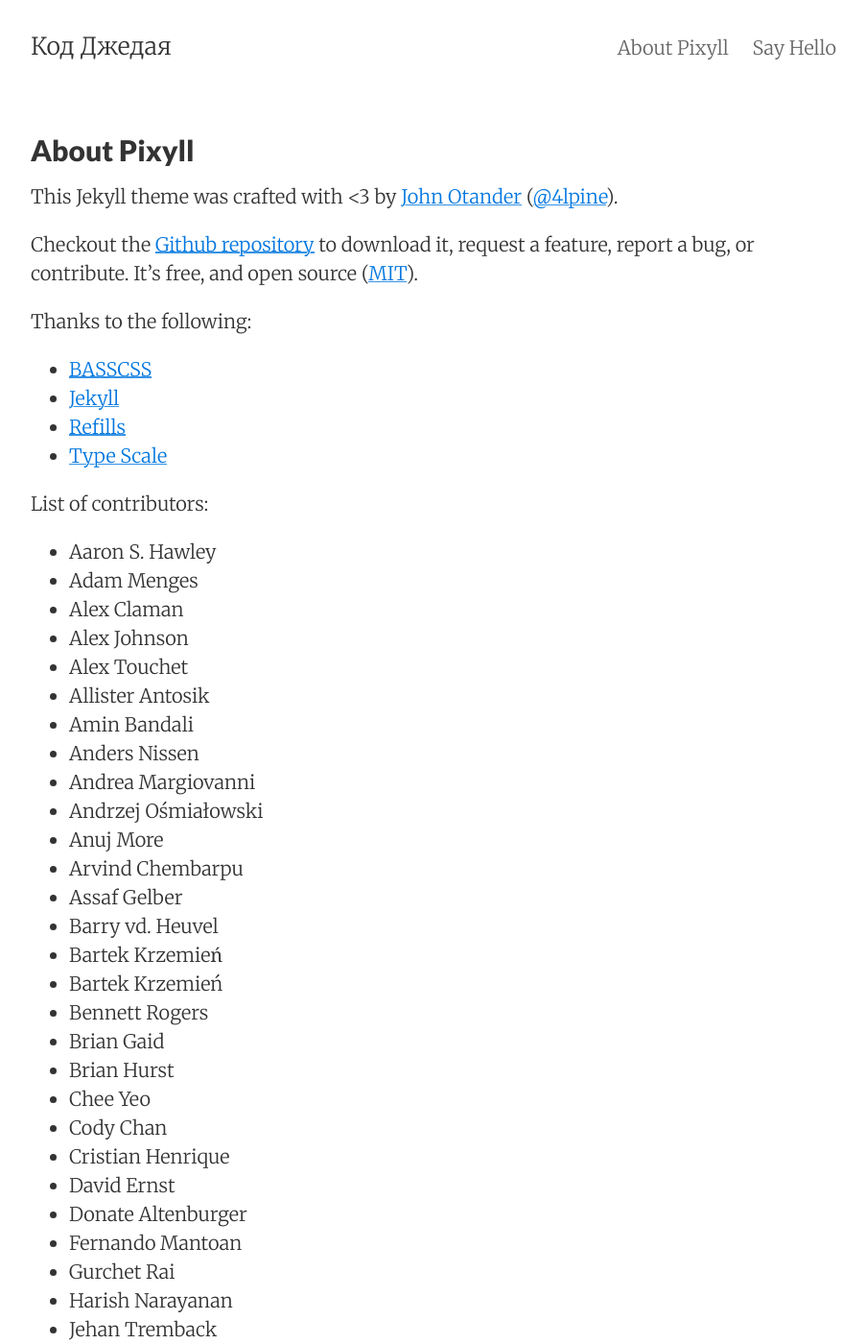
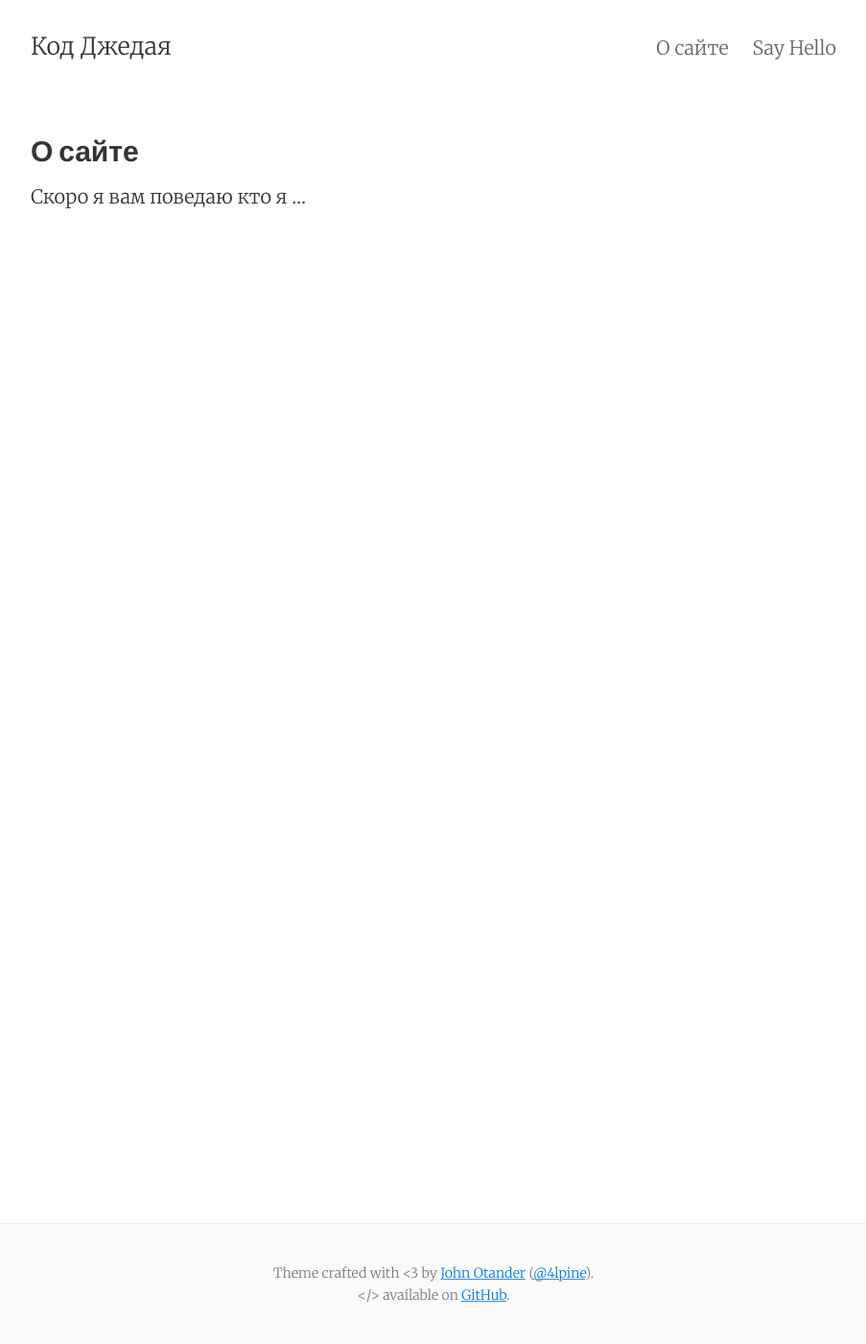
Before and after one commit to sexualanimal/jedicode.co, a Jekyll site: the page built from about.md, in a window 1280 px wide and 1400 px high. Shown: the whole window at 96% size, without its empty margins (188-1091 px from the left). Built offline with Jekyll 4.4.1, drawn with Linux system fonts in a browser that asks for light colours; some of the changed text lies outside the part shown.

Commit message:
Changed about page.

```diff
--- a/about.md
+++ b/about.md
@@ -1,87 +1,8 @@
 ---
 layout: page
-title: About Pixyll
+title: О сайте
 permalink: /about/
 tags: about
 ---
 
-This Jekyll theme was crafted with <3 by [John Otander](http://johnotander.com)
-([@4lpine](https://twitter.com/4lpine)).
-
-Checkout the [Github repository](https://github.com/johnotander/pixyll) to download it,
-request a feature, report a bug, or contribute. It's free, and open source
-([MIT](http://opensource.org/licenses/MIT)).
-
-Thanks to the following:
-
-* [BASSCSS](http://basscss.com)
-* [Jekyll](http://jekyllrb.com)
-* [Refills](http://refills.bourbon.io/)
-* [Type Scale](http://type-scale.com/)
-
-List of contributors:
-
-- Aaron S. Hawley
-- Adam Menges
-- Alex Claman
-- Alex Johnson
-- Alex Touchet
-- Allister Antosik
-- Amin Bandali
-- Anders Nissen
-- Andrea Margiovanni
-- Andrzej Ośmiałowski
-- Anuj More
-- Arvind Chembarpu
-- Assaf Gelber
-- Barry vd. Heuvel
-- Bartek Krzemień
-- Bartek Krzemień
-- Bennett Rogers
-- Brian Gaid
-- Brian Hurst
-- Chee Yeo
-- Cody Chan
-- Cristian Henrique
-- David Ernst
-- Donate Altenburger
-- Fernando Mantoan
-- Gurchet Rai
-- Harish Narayanan
-- Jehan Tremback
-- Jiaxi Gu (Isaac)
-- John Otander
-- Jordan Danielewski
-- Josh Buxton
-- Kirill Kulikov
-- Kyle Maxwell
-- Marta Sztybor
-- Martin Wagner
-- Matthew Graybosch
-- Maxim Tsoy
-- Mete Balci
-- Mike Lloyd
-- Mikhail Grachev
-- mindwind
-- Nick Rakochy
-- Nikolay Georgiev
-- Oliver Hamlet
-- Onur (e0i)
-- Praveer Gupta
-- Rassol (Karmeye)
-- Ricky Han
-- Roberto Pesando
-- Ryan Jacobs
-- Scott Martin
-- Selim Eren Bekçe
-- Shruti Rijhwani
-- Steef Hegeman
-- Tehmasp Chaudhri
-- Thomas Galvin
-- Timothy Gu
-- Tom Kraak
-- Vishnu Ks
-- Vladislav Arbatov
-- Yaroslav Yadrishnikov
-- Yee Chie Tu
-- Yeou Chien
+Скоро я вам поведаю кто я ...
```
Also changed, not shown: LICENSE.txt (deleted).
